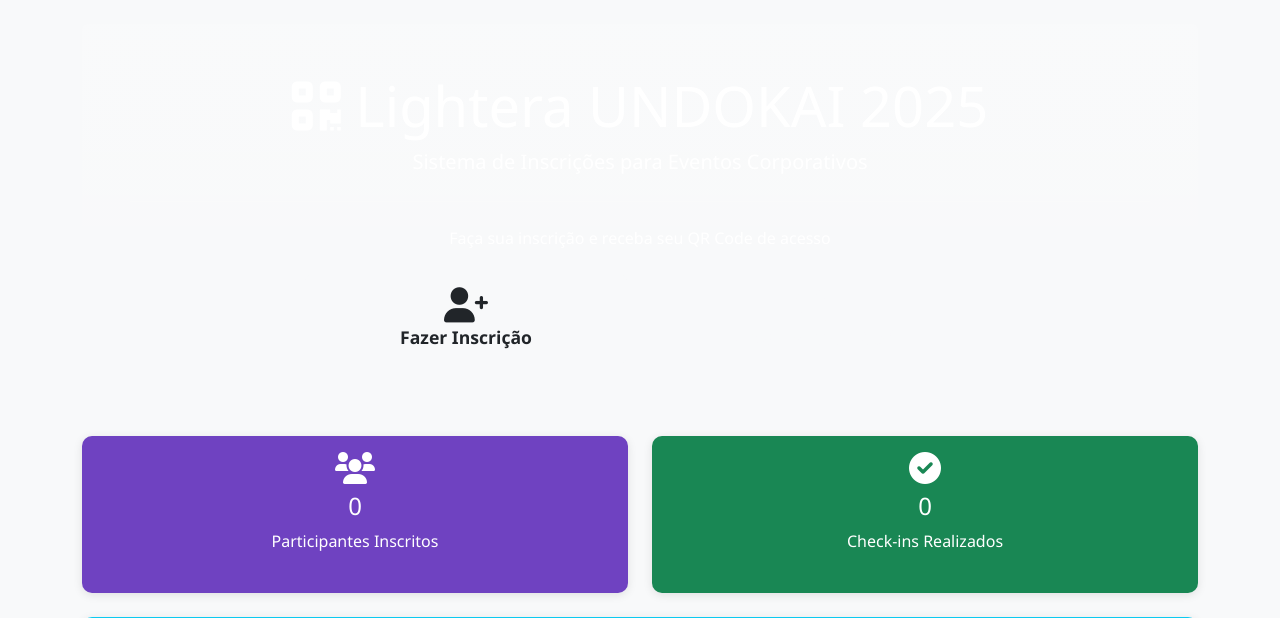
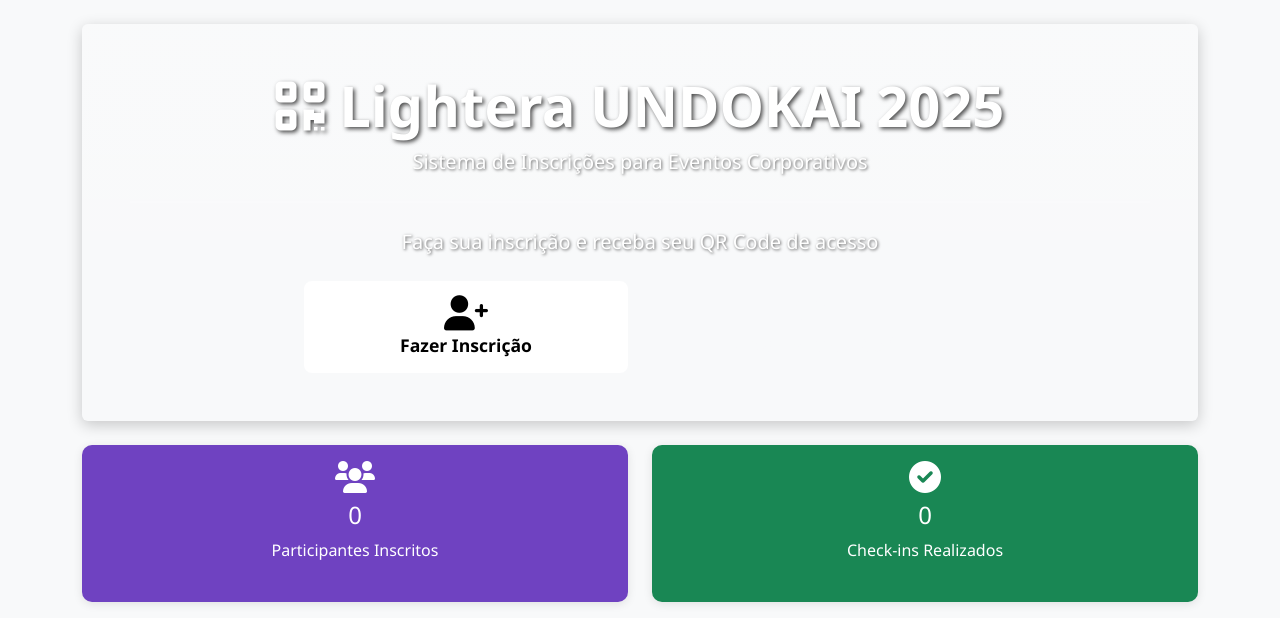
Before and after one commit to leonardobora/UNDOKAI-QRCODE, a Flask app: page / in a window 1280 px wide. Shown: the part 60-678 px from the top of the page. Run offline with Flask 3, Linux system fonts and the light colour scheme; data that the repository does not hold is empty.

Commit message:
Enhance the visual appearance of buttons and event headers
Update CSS styles for the `btn-light` component, adding hover effects and box-shadows. Modify `user_index.html` to apply text shadows and adjust styling for gradient backgrounds in the jumbotron to improve readability and visual appeal.

Replit-Commit-Author: Agent
Replit-Commit-Session-Id: c4d3abaf-ab7a-43bb-bc85-bf6b1645ed54
Replit-Commit-Checkpoint-Type: full_checkpoint
Replit-Commit-Screenshot-Url: https://storage.googleapis.com/screenshot-production-us-central1/ee064c3b-8ae7-4fec-a129-910567e863f9/c4d3abaf-ab7a-43bb-bc85-bf6b1645ed54/mayqBed

```diff
--- a/static/css/custom.css
+++ b/static/css/custom.css
@@ -245,22 +245,35 @@ body {
 }
 
 .btn-light {
-    color: #212529 !important;
-    background-color: #f8f9fa !important;
-    border-color: #f8f9fa !important;
+    color: #000 !important;
+    background-color: #ffffff !important;
+    border-color: #ffffff !important;
+    font-weight: 600 !important;
+    text-shadow: none !important;
+    border: 2px solid #ffffff !important;
 }
 
 .btn-light:hover,
 .btn-light:focus,
 .btn-light:active {
     color: #000 !important;
-    background-color: #e9ecef !important;
-    border-color: #e9ecef !important;
+    background-color: #f0f0f0 !important;
+    border-color: #f0f0f0 !important;
+    transform: translateY(-2px);
+    box-shadow: 0 4px 12px rgba(0, 0, 0, 0.15);
 }
 
 .btn-light .fas,
+.btn-light strong,
 .btn-light small {
-    color: #212529 !important;
+    color: #000 !important;
+    text-shadow: none !important;
+}
+
+/* High contrast for gradient backgrounds */
+.bg-gradient .text-white {
+    color: #ffffff !important;
+    text-shadow: 2px 2px 4px rgba(0,0,0,0.7);
 }
 
 .btn:hover {
--- a/templates/user_index.html
+++ b/templates/user_index.html
@@ -5,11 +5,11 @@
 {% block content %}
 <div class="row">
     <div class="col-12">
-        <div class="jumbotron bg-gradient text-white p-5 rounded mb-4" style="background: linear-gradient(135deg, #6f42c1, #5a359a);">
-            <h1 class="display-4 text-center"><i class="fas fa-qrcode"></i> Lightera UNDOKAI 2025</h1>
-            <p class="lead text-center">Sistema de Inscrições para Eventos Corporativos</p>
-            <hr class="my-4" style="border-color: rgba(255,255,255,0.3);">
-            <p class="text-center">Faça sua inscrição e receba seu QR Code de acesso</p>
+        <div class="jumbotron bg-gradient text-white p-5 rounded mb-4" style="background: linear-gradient(135deg, #6f42c1, #5a359a); box-shadow: 0 4px 15px rgba(0,0,0,0.2);">
+            <h1 class="display-4 text-center text-white fw-bold" style="text-shadow: 2px 2px 4px rgba(0,0,0,0.7);"><i class="fas fa-qrcode"></i> Lightera UNDOKAI 2025</h1>
+            <p class="lead text-center text-white" style="text-shadow: 1px 1px 3px rgba(0,0,0,0.6);">Sistema de Inscrições para Eventos Corporativos</p>
+            <hr class="my-4" style="border-color: rgba(255,255,255,0.7); border-width: 2px;">
+            <p class="text-center text-white fs-5" style="text-shadow: 1px 1px 3px rgba(0,0,0,0.6);">Faça sua inscrição e receba seu QR Code de acesso</p>
 
             <div class="row mt-4 justify-content-center">
                 <div class="col-md-4">
```
